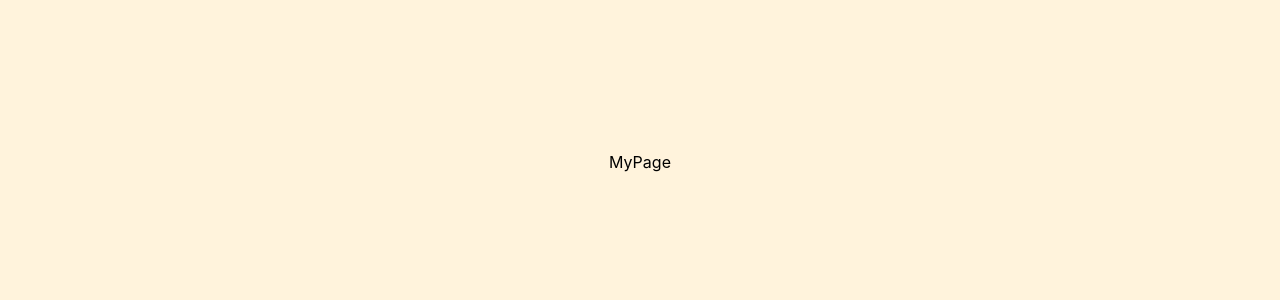
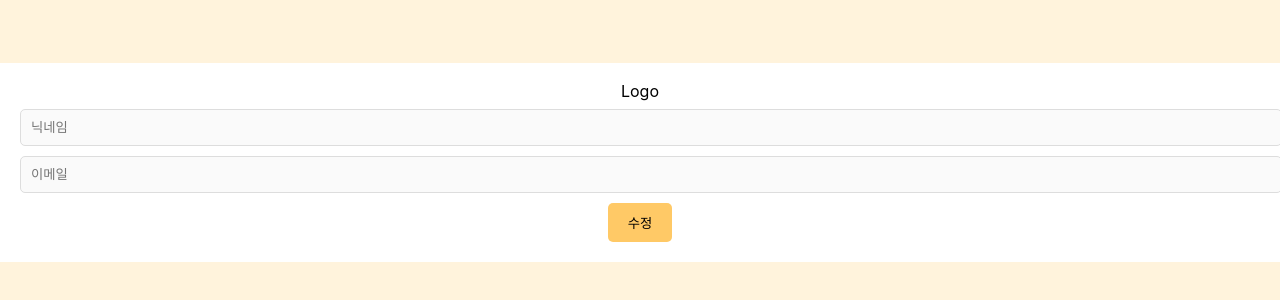
Before and after one commit to LeeJY97/ShineUs, a React (Vite) app: page /mypage in a window 1280 px wide. Shown: the part 238-538 px from the top of the page. Built offline with nearby package versions, Linux system fonts and the light colour scheme.

Commit message:
update: 닉네임, 이메일 인풋 테이블 추가

```diff
--- a/src/pages/MyPage.jsx
+++ b/src/pages/MyPage.jsx
@@ -1,7 +1,98 @@
-import React from "react";
+import React, { useState } from "react";
+import styled from "styled-components";
+
+const StyledMyPageContentContainer = styled.div`
+  flex: 1;
+  padding: 20px;
+  background-color: #fff;
+`;
+
+const Input = styled.input`
+  display: block;
+  width: 100%;
+  padding: 10px;
+  margin: 10px 0;
+  border: 1px solid #ddd;
+  border-radius: 5px;
+`;
 
 const MyPage = () => {
-  return <div>MyPage</div>;
+  const [isEditing, setIsEditing] = useState(false);
+  const [email, setEmail] = useState("");
+  const [name, setName] = useState("");
+  const [password, setPassword] = useState("");
+  const [confirmPassword, setConfirmPassword] = useState("");
+
+  const users = [
+    {
+      id: 0,
+      name: "김르탄",
+      email: "testEmail1@example.com",
+      avatar: "../assets/images/avatar1.jpg",
+      password: ""
+    },
+    {
+      id: 1,
+      name: "홍길동",
+      email: "testEmail2@example.com",
+      avatar: "../assets/images/avatar2.jpg",
+      password: ""
+    }
+  ];
+
+  const handleEditClick = () => {
+    setIsEditing(true);
+  };
+
+  const handleSaveClick = () => {
+    setIsEditing(false);
+    // 저장 로직 추가 해야함
+  };
+
+  return (
+    <>
+      <div className="profile-card">{/* 프로필이 보여지는 영역 */}</div>
+      <div>{/* nav 보여지는 영역: Home, 마이페이지, 로그아웃 */}</div>
+      <StyledMyPageContentContainer>
+        <h1>Logo</h1>
+        <Input
+          type="text"
+          value={name}
+          disabled={!isEditing}
+          onChange={(e) => setName(e.target.value)}
+          placeholder="닉네임" // 기본적으로 닉네임 보여지게 하지만 변경은 가능
+        />
+        <Input
+          type="email"
+          value={email}
+          disabled={!isEditing}
+          onChange={(e) => setEmail(e.target.value)}
+          placeholder="이메일" // 변경하면 안됨
+        />
+
+        {/* 비밀번호 변경할 때 원래 비밀번호 입력, 바꿀 비밀번호와 비밀번호 확인이 필요한데... 이름만 바꿀 */}
+        {isEditing ? (
+          <>
+            <Input
+              type="password"
+              value={password}
+              onChange={(e) => setPassword(e.target.value)}
+              placeholder="비밀번호"
+            />
+            <Input
+              type="password"
+              value={confirmPassword}
+              onChange={(e) => setConfirmPassword(e.target.value)}
+              placeholder="비밀번호 확인"
+            />
+            <button onClick={handleSaveClick}>저장</button>
+          </>
+        ) : (
+          <button onClick={handleEditClick}>수정</button>
+        )}
+      </StyledMyPageContentContainer>
+    </>
+  );
 };
 
 export default MyPage;
```
Also changed, not shown: 1 other file (tests, documents, lock files or other folders).
